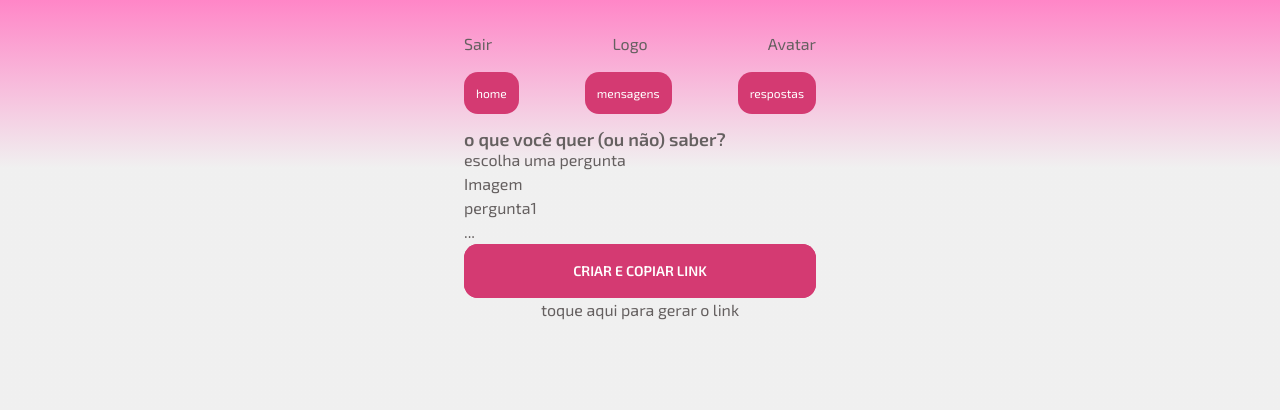
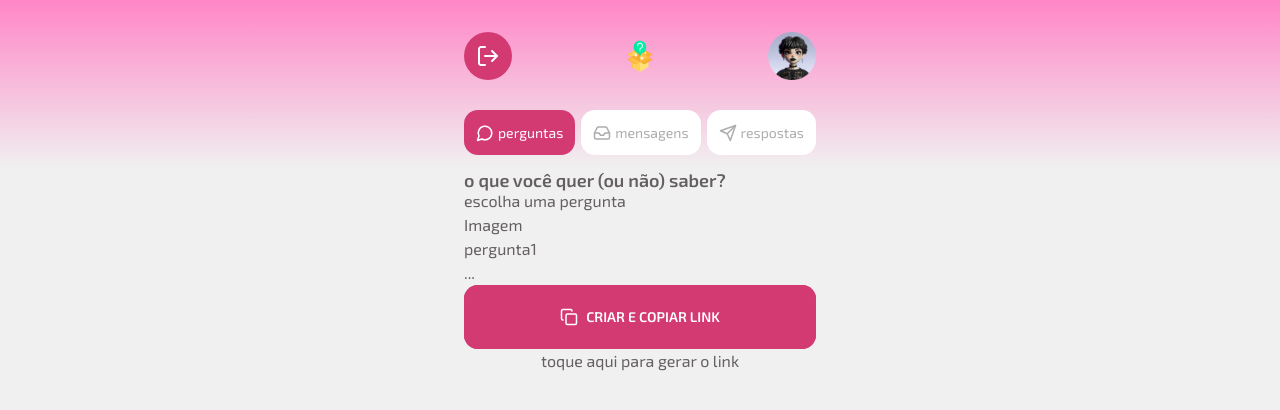
Before and after one commit to marvieiradev/secret-box, a Next.js app in the folder app/: page /dash in a window 1280 px wide. Shown: the top 410 px of the page. Built offline with nearby package versions, Linux system fonts and the light colour scheme.

Commit message:
feat: updating and refactoring styles

```diff
--- a/app/app/account/login/page.tsx
+++ b/app/app/account/login/page.tsx
@@ -1,11 +1,18 @@
+"use client";
 import Header from "@/app/components/header";
+import { useRouter } from "next/navigation";
 
 export default function LoginPage() {
+    const router = useRouter();
+    const handleSubmit = (e: React.FormEvent<HTMLFormElement>) => {
+        e.preventDefault();
+        router.push('/dash');
+    }
     return (
         <>
             <Header />
             <h1 className="mb-[60px]">perguntas e mensagens anônimas</h1>
-            <form className="w-full space-y-4" action="">
+            <form className="w-full space-y-4" onSubmit={handleSubmit}>
                 <input type="text" placeholder="informe seu email" />
                 <input type="password" placeholder="informe sua senha" />
                 <button className="button" type="submit">acessar minha conta</button>
--- a/app/app/account/new/page.tsx
+++ b/app/app/account/new/page.tsx
@@ -20,7 +20,7 @@ export default function NewAccountPage() {
                 {step == 2 && <FormPassword updateStep={updateStep} />}
                 {step == 3 && <FormProfile updateStep={updateStep} />}
             </form>
-            <Image src={`/step/step-${step}.svg`} alt="" width={50} height={20} />
+            <Image src={`/step/step-${step}.svg`} alt="" width={50} height={20} className="mt-[20px]" />
         </>
     );
 }
--- a/app/app/components/header/index.tsx
+++ b/app/app/components/header/index.tsx
@@ -5,7 +5,9 @@ export default function Header() {
     return (
         <header className="py-[35px]">
             <div className={Styles.logo}>
-                <Image src={"/logo.png"} alt="logo" width={30} height={30} />
+                <a href="/">
+                    <Image src={"/logo.png"} alt="logo" width={30} height={30} />
+                </a>
                 <span className="logo">SecretBox</span>
             </div>
         </header>
--- /dev/null
+++ b/app/app/components/nav/index.tsx
@@ -0,0 +1,47 @@
+import Image from "next/image";
+import Style from "./styles.module.css";
+import { Inbox, MessageCircle, Send } from "lucide-react";
+import React, { useState } from "react";
+
+export default function Nav({ bt1, bt2, bt3 }: { bt1: boolean, bt2: boolean, bt3: boolean }) {
+    const primary = "#FFFFFF";
+    const secondary = "#adadad";
+    return (
+        <nav className="flex w-full justify-center mb-4">
+            <ul className="flex justify-between w-full">
+                <li>
+                    <div className={bt1 ? Style.navButtonActive : Style.navButtonInactive} >
+                        <NavButton href="/dash" title="perguntas">
+                            <MessageCircle size={18} color={bt1 ? primary : secondary} />
+                        </NavButton>
+                    </div>
+                </li>
+                <li>
+                    <div className={bt2 ? Style.navButtonActive : Style.navButtonInactive} >
+                        <NavButton href="/dash/messages" title="mensagens">
+                            <Inbox size={18} color={bt2 ? primary : secondary} />
+                        </NavButton>
+                    </div>
+                </li>
+                <li>
+                    <div className={bt3 ? Style.navButtonActive : Style.navButtonInactive} >
+                        <NavButton href="/dash/answers" title="respostas">
+                            <Send size={18} color={bt3 ? primary : secondary} />
+                        </NavButton>
+                    </div>
+                </li>
+            </ul >
+        </nav >
+    );
+}
+
+function NavButton({ href, title, children }: { href: string; title: string, children: React.ReactNode }) {
+    return (
+        <>
+            <a className="flex flex-row items-center gap-1" href={href} >
+                {children}
+                {title}
+            </a>
+        </>
+    );
+}
--- /dev/null
+++ b/app/app/components/nav/styles.module.css
@@ -0,0 +1,7 @@
+.navButtonActive {
+    @apply flex bg-[--primary] text-[--secondary] rounded-[14px] text-[14px] p-3 gap-1 items-center;
+}
+
+.navButtonInactive {
+    @apply flex bg-white text-[--gray] rounded-[14px] text-[14px] p-3 gap-1 items-center;
+}
--- a/app/app/dash/answers/page.tsx
+++ b/app/app/dash/answers/page.tsx
@@ -1,8 +1,10 @@
 import Card from "@/app/components/card";
+import Nav from "@/app/components/nav";
 
 export default function AnswersPage() {
     return (
         <>
+            <Nav bt1={false} bt2={false} bt3={true} />
             <h1>suas respostas</h1>
             <Card />
         </>
--- a/app/app/dash/layout.tsx
+++ b/app/app/dash/layout.tsx
@@ -1,34 +1,21 @@
+"use client";
 import React from "react";
+import Styles from "./styles.module.css";
+import Image from "next/image";
 
 export default function Layout({ children }: { children: React.ReactNode }) {
     return (
         <>
-            <header className="flex w-full justify-between mb-4">
-                <button>Sair</button>
-                <span>Logo</span>
-                <span>Avatar</span>
-            </header>
-            <nav className="flex w-full justify-center mb-4">
-                <ul className="flex justify-between w-full">
-                    <li>
-                        <NavButton href="/dash">home</NavButton>
-                    </li>
-                    <li>
-                        <NavButton href="/dash/messages">mensagens</NavButton>
-                    </li>
-                    <li>
-                        <NavButton href="/dash/answers">respostas</NavButton>
-                    </li>
-                </ul>
-            </nav>
+            <header className={Styles.header}>
+                <button>
+                    <Image src="/icon/logout.svg" alt="logo" width={24} height={24} />
+                </button>
+                <a href="/">
+                    <Image src="/logo.png" alt="logo" width={32} height={32} />
+                </a>
+                <Image src="/avatar/avatar1.png" alt="avatar" width={48} height={48} />
+            </header >
             {children}
         </>
     );
 }
-
-function NavButton({ href, children }: { href: string; children: string }) {
-    return (
-        <a className="flex bg-[--primary] text-[--secondary] rounded-[14px] text-[12px] p-3" href={href}>{children}</a>
-    );
-
-}
--- a/app/app/dash/messages/page.tsx
+++ b/app/app/dash/messages/page.tsx
@@ -1,8 +1,10 @@
 import Card from "@/app/components/card";
+import Nav from "@/app/components/nav";
 
 export default function MessagesPage() {
     return (
         <>
+            <Nav bt1={false} bt2={true} bt3={false} />
             <h1>sua caixa secreta</h1>
             <ul>
                 <li>
--- a/app/app/dash/page.tsx
+++ b/app/app/dash/page.tsx
@@ -1,14 +1,20 @@
+import { Copy } from "lucide-react";
+import Nav from "../components/nav";
+
 export default function DashPage() {
     return (
         <>
             <div className="flex flex-col w-full">
+                <Nav bt1={true} bt2={false} bt3={false} />
                 <h1>o que você quer (ou não) saber?</h1>
                 <p>escolha uma pergunta</p>
                 <div>
                     <span>Imagem</span>
                     <p>pergunta1</p>
                     <span>...</span>
-                    <button className="button">criar e copiar link</button>
+                    <button className="button gap-2">
+                        <Copy width={18} />
+                        criar e copiar link</button>
                 </div>
             </div>
             <p>toque aqui para gerar o link</p>
--- /dev/null
+++ b/app/app/dash/styles.module.css
@@ -0,0 +1,7 @@
+.header {
+    @apply flex justify-between items-center w-full mb-[30px];
+}
+
+.header button {
+    @apply bg-[--primary] p-[12px] rounded-full;
+}
```
Also changed, not shown: app/package.json (+6 -5 lines), 1 other file (tests, documents, lock files or other folders).
